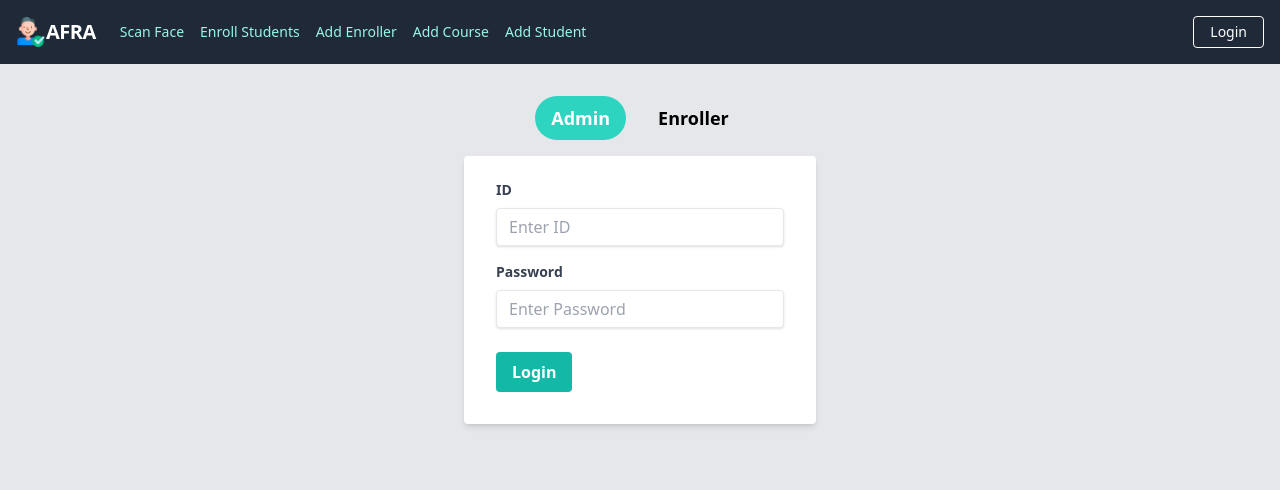
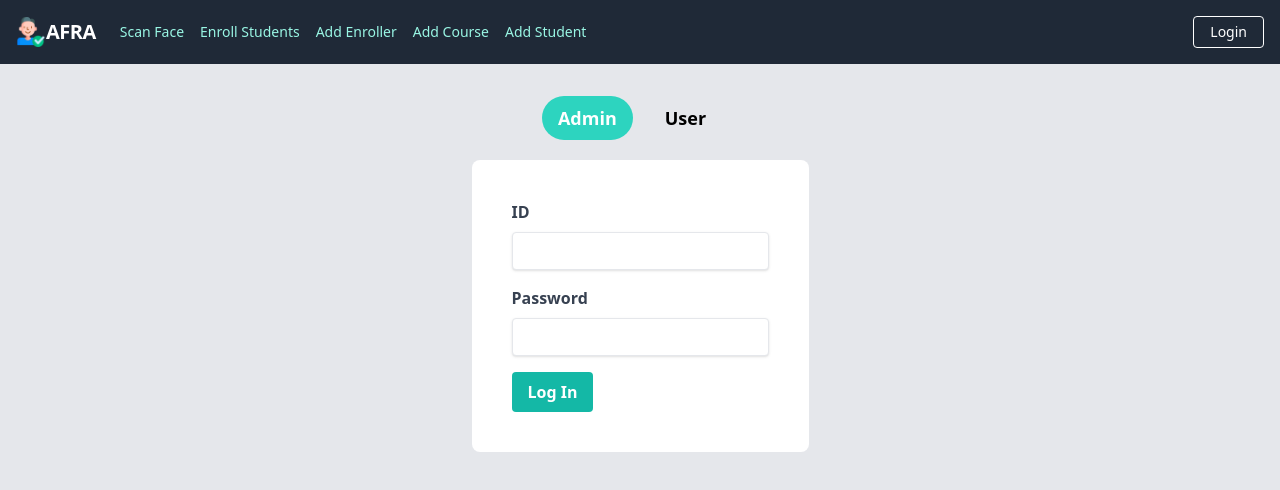
Before and after one commit to nagarajpandith/afra-frontend, a Next.js app: page /login in a window 1280 px wide. Shown: the top 490 px of the page. Built offline with nearby package versions, Linux system fonts and the light colour scheme.

Commit message:
feat: impl. add-course form and add: reusable form component

```diff
--- /dev/null
+++ b/components/form/index.js
@@ -0,0 +1,58 @@
+import { useState } from 'react';
+import Button from '../button';
+
+export const Form = ({ fields, submitText, onSubmit }) => {
+  const [formState, setFormState] = useState({});
+  const [errors, setErrors] = useState({});
+
+  const handleChange = (event) => {
+    setFormState({
+      ...formState,
+      [event.target.name]: event.target.value,
+    });
+  };
+
+  const validateForm = () => {
+    const newErrors = {};
+    fields.forEach((field) => {
+      if (field.required && !formState[field.name]) {
+        newErrors[field.name] = 'Required';
+      }
+    });
+    setErrors(newErrors);
+  };
+
+  const handleSubmit = (event) => {
+    event.preventDefault();
+    validateForm();
+    onSubmit(formState);
+  };
+
+  return (
+    <form onSubmit={handleSubmit} className="bg-white p-10 m-5 rounded-lg">
+      {fields.map((field) => (
+        <div className="mb-4" key={field.name}>
+          <label
+            className="block font-bold text-gray-700 mb-2"
+            htmlFor={field.name}
+          >
+            {field.label}
+          </label>
+          <input
+            type={field.type}
+            name={field.name}
+            id={field.name}
+            value={formState[field.name]}
+            placeholder={field.placeholder}
+            onChange={handleChange}
+            className="shadow appearance-none border rounded w-full py-2 px-3 text-gray-700 leading-tight focus:outline-none focus:shadow-outline"
+          />
+          {errors[field.name] && (
+            <div className="text-red-500">{errors[field.name]}</div>
+          )}
+        </div>
+      ))}
+      <Button type="submit">{submitText}</Button>
+    </form>
+  );
+};
--- a/components/navbar/index.js
+++ b/components/navbar/index.js
@@ -19,11 +19,11 @@ function Navbar() {
     },
     {
       title: 'Add Course',
-      path: '/addcourse',
+      path: '/add-course',
     },
     {
       title: 'Add Student',
-      path: '/addstudent',
+      path: '/add-student',
     },
   ];
   return (
--- /dev/null
+++ b/pages/add-course.js
@@ -0,0 +1,20 @@
+import { Form } from '../components/form';
+
+const AddCourse = () => {
+  const fields = [
+    { name: 'code', label: 'Course Code', type: 'text', required: true },
+    { name: 'subSection', label: 'Sub Section', type: 'text', required: true },
+    { name: 'name', label: 'Course Name', type: 'text', required: true },
+  ];
+
+  const handleSubmit = (formData) => {
+    // add code to handle form submission here
+    console.log(formData);
+  };
+
+  return (
+    <Form fields={fields} submitText="Add Course" onSubmit={handleSubmit} />
+  );
+};
+
+export default AddCourse;
--- a/pages/login.js
+++ b/pages/login.js
@@ -1,5 +1,5 @@
+import { Form } from '../components/form';
 import { useState } from 'react';
-import Button from '../components/button';
 
 function Login() {
   const [activeTab, setActiveTab] = useState('admin');
@@ -7,22 +7,23 @@ function Login() {
     id: '',
     password: '',
   });
-  const [errorMessage, setErrorMessage] = useState('');
+
+  const handleInputChange = (e) => {
+    setFormData({ ...formData, [e.target.id]: e.target.value });
+  };
 
   const handleTabClick = (e) => {
     setActiveTab(e.target.id);
   };
 
-  const handleInputChange = (e) => {
-    setFormData({ ...formData, [e.target.id]: e.target.value });
-  };
+  const fields = [
+    { name: 'id', label: 'ID', type: 'text', required: true },
+    { name: 'password', label: 'Password', type: 'password', required: true },
+  ];
 
-  const handleSubmit = (e) => {
-    e.preventDefault();
+  const handleSubmit = (formData) => {
+    // add code to handle form submission here
     console.log(formData);
-    // submit form data, Check the active tab and call the respective API
-    // If validation error, set the error message using setErrorMessage
-    // If success, redirect to Scan/home page using Router.push('/scan')
   };
 
   return (
@@ -39,68 +40,25 @@ function Login() {
             Admin
           </button>
         </li>
-        <li>
+        <li className="mr-4">
           <button
-            id="enroller"
+            id="user"
             className={`${
-              activeTab === 'enroller' ? 'bg-teal-400 text-white' : ''
+              activeTab === 'user' ? 'bg-teal-400 text-white' : ''
             } font-bold text-lg rounded-full px-4 py-2`}
             onClick={handleTabClick}
           >
-            Enroller
+            User
           </button>
         </li>
       </ul>
-      <div className="p-4 w-full max-w-sm">
-        {errorMessage && (
-          <div
-            className="bg-red-100 border border-red-400 text-red-700 px-4 py-3 rounded relative mb-4"
-            role="alert"
-          >
-            <strong className="font-bold">Error:</strong>
-            <span className="block sm:inline">{errorMessage}</span>
-          </div>
-        )}
-        <form
-          onSubmit={handleSubmit}
-          className="bg-white shadow-md rounded px-8 pt-6 pb-8 mb-4"
-        >
-          <div className="mb-4">
-            <label
-              className="block text-gray-700 text-sm font-bold mb-2"
-              htmlFor="id"
-            >
-              ID
-            </label>
-            <input
-              className="shadow appearance-none border rounded w-full py-2 px-3 text-gray-700 leading-tight focus:outline-none focus:shadow-outline"
-              id="id"
-              type="text"
-              placeholder="Enter ID"
-              value={formData.id}
-              onChange={handleInputChange}
-            />
-          </div>
-          <div className="mb-6">
-            <label
-              className="block text-gray-700 text-sm font-bold mb-2"
-              htmlFor="password"
-            >
-              Password
-            </label>
-            <input
-              className="shadow appearance-none border rounded w-full py-2 px-3 text-gray-700 leading-tight focus:outline-none focus:shadow-outline"
-              id=" password"
-              type="password"
-              placeholder="Enter Password"
-              onChange={handleInputChange}
-            />
-          </div>
-          <div className="flex items-center justify-between">
-            <Button> Login </Button>
-          </div>
-        </form>
-      </div>
+      <Form
+        fields={fields}
+        submitText="Log In"
+        onSubmit={handleSubmit}
+        formData={formData}
+        onInputChange={handleInputChange}
+      />
     </div>
   );
 }
--- a/pages/register.js
+++ b/pages/register.js
@@ -1,69 +1,25 @@
+import { Form } from '../components/form';
 import withAdminRoute from '../components/adminRoute';
-import { useState } from 'react';
-import Button from '../components/button';
 
 const Register = () => {
-  const [formState, setFormState] = useState({
-    id: '',
-    name: '',
-    password: '',
-    department: '',
-  });
-  const [errors, setErrors] = useState({});
+  const fields = [
+    { name: 'id', label: 'ID', type: 'text', required: true },
+    { name: 'name', label: 'Name', type: 'text', required: true },
+    { name: 'password', label: 'Password', type: 'password', required: true },
+    { name: 'department', label: 'Department', type: 'text' },
+  ];
 
-  const handleChange = (event) => {
-    setFormState({
-      ...formState,
-      [event.target.name]: event.target.value,
-    });
-  };
-
-  const validateForm = () => {
-    const newErrors = {};
-    const requiredFields = ['id', 'name', 'password'];
-    requiredFields.forEach((field) => {
-      if (!formState[field]) {
-        newErrors[field] = 'Required';
-      }
-    });
-    setErrors(newErrors);
-  };
-
-  const handleSubmit = (event) => {
-    event.preventDefault();
-    validateForm();
-
+  const handleSubmit = (formData) => {
     // add code to handle form submission here
-    console.log(formState);
+    console.log(formData);
   };
 
   return (
-    <form
+    <Form
+      fields={fields}
+      submitText="Register Enroller"
       onSubmit={handleSubmit}
-      className="w-full max-w-sm mx-auto p-6 bg-white rounded-lg shadow-lg"
-    >
-      <h1 className="text-3xl font-bold text-center mb-6">Register Enroller</h1>
-      {Object.keys(formState).map((field) => (
-        <div className="mb-4" key={field}>
-          <label className="block font-bold text-gray-700 mb-2" htmlFor={field}>
-            {field[0].toUpperCase() + field.slice(1)}
-          </label>
-          <input
-            type={field === 'password' ? 'password' : 'text'}
-            name={field}
-            id={field}
-            value={formState[field]}
-            placeholder={`Enter ${field}`}
-            onChange={handleChange}
-            className="shadow appearance-none border rounded w-full py-2 px-3 text-gray-700 leading-tight focus:outline-none focus:shadow-outline"
-          />
-          {errors[field] && <div className="text-red-500">{errors[field]}</div>}
-        </div>
-      ))}
-      <Button type="submit" className="w-full">
-        Register Enroller
-      </Button>
-    </form>
+    />
   );
 };
 
```
